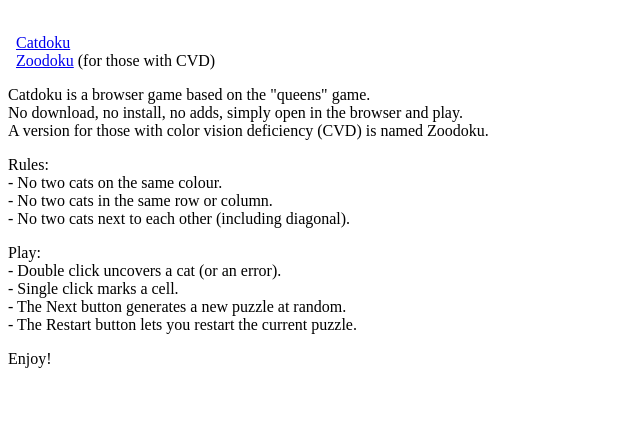
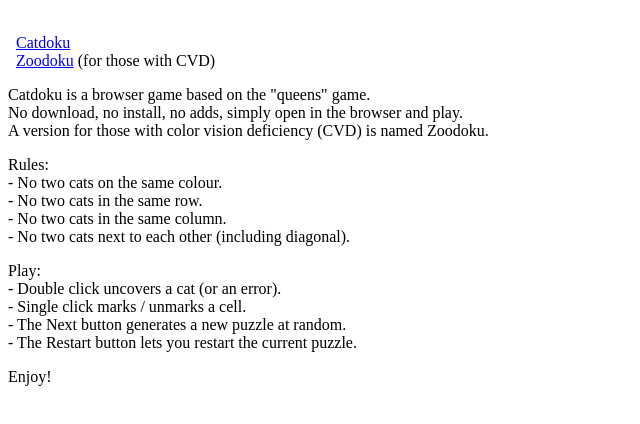
Before and after one commit to larsp90/catdoku, a plain HTML site: page index.html in a window 1280 px wide. Shown: the whole page, without its empty margins (0-640 px from the left). Drawn offline with Linux system fonts and the light colour scheme.

Commit message:
Update index.html

```diff
--- a/index.html
+++ b/index.html
@@ -21,15 +21,16 @@ A version for those with color vision deficiency (CVD) is named Zoodoku.
 <p>
 Rules:<br>
  - No two cats on the same colour.<br>
- - No two cats in the same row or column.<br>
+ - No two cats in the same row.<br>
+ - No two cats in the same column.<br>
  - No two cats next to each other (including diagonal).
 </p>
 <p>
 Play:<br>
  - Double click uncovers a cat (or an error).<br>
- - Single click marks a cell.<br>
+ - Single click marks / unmarks a cell.<br>
  - The Next button generates a new puzzle at random.<br>
- - The Restart button lets you restart the current puzzle.<brS>
+ - The Restart button lets you restart the current puzzle.<br>
 </p>
 <p>
 Enjoy!
```
